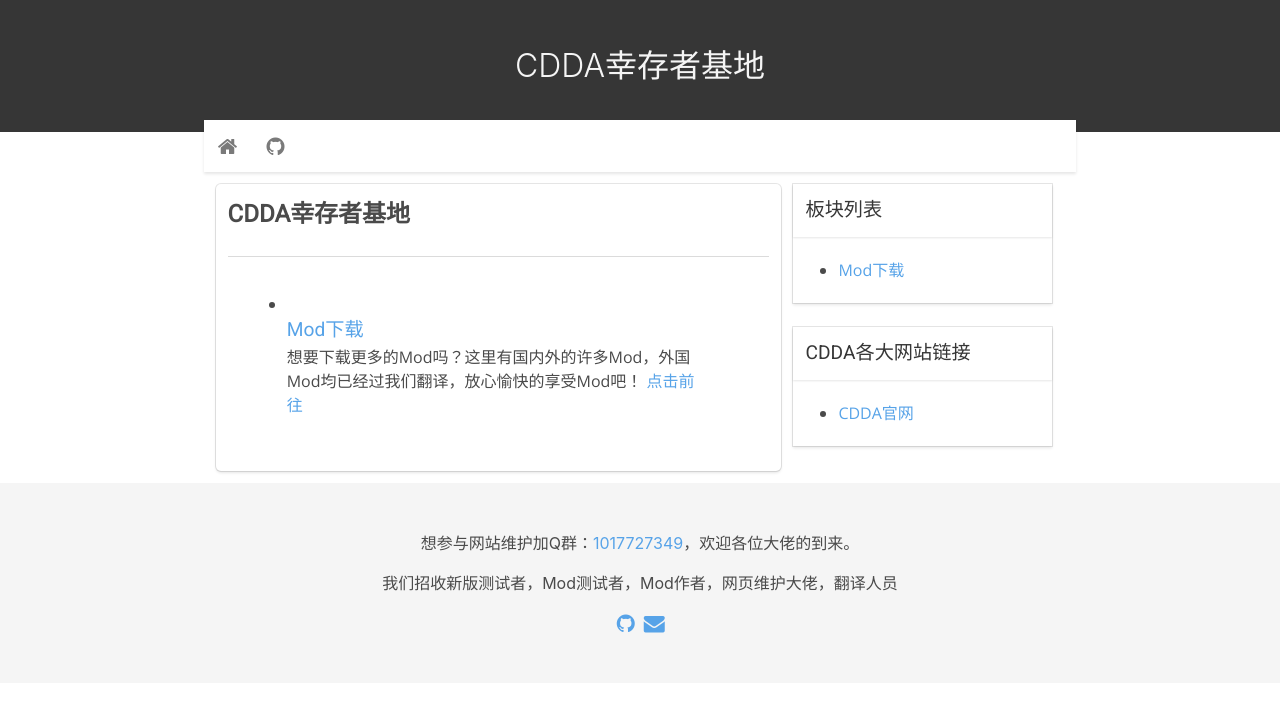
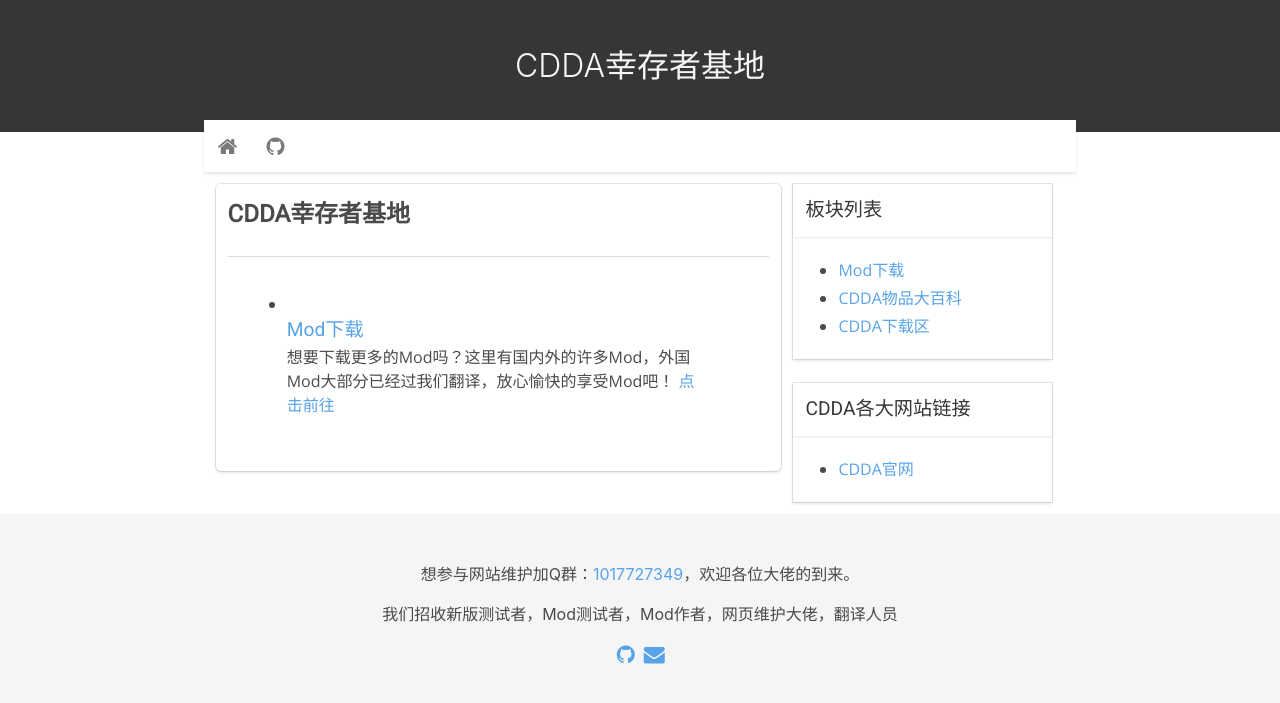
Before and after one commit to cdda-base/mainpage-cn, a Jekyll site: the page built from index.html, in a window 1280 px wide. Shown: the top 703 px of the page. Built offline with Jekyll 4.4.1, drawn with Linux system fonts in a browser that asks for light colours; the list of posts is cut into pages by our own code; comment, search, counter and statistics services are not loaded.

Commit message:
添加板块信息

```diff
--- a/_posts/2019-8-23-modspage-cn.md
+++ b/_posts/2019-8-23-modspage-cn.md
@@ -3,4 +3,4 @@ title : "Mod下载"
 layout : post
 link : "modspage/cn/index.html"
 ---
-想要下载更多的Mod吗？这里有国内外的许多Mod，外国Mod均已经过我们翻译，放心愉快的享受Mod吧！
+想要下载更多的Mod吗？这里有国内外的许多Mod，外国Mod大部分已经过我们翻译，放心愉快的享受Mod吧！
--- a/index.html
+++ b/index.html
@@ -11,7 +11,6 @@ title: "CDDA幸存者基地"
         <p class="nice-text">{{ post.content | strip_html | truncatewords: 100 }} <a href="../{{ post.link }}">点击前往</a></p>
     </li>
     {% endfor %}
-    {% include pagination.html %}
 </ul>
 
 <script type="text/javascript">
```
Also changed, not shown: _posts/2019-8-23-downloadpage.md (added, +6 -0 lines), _posts/2019-8-23-item-encyclopedia.md (added, +8 -0 lines).
